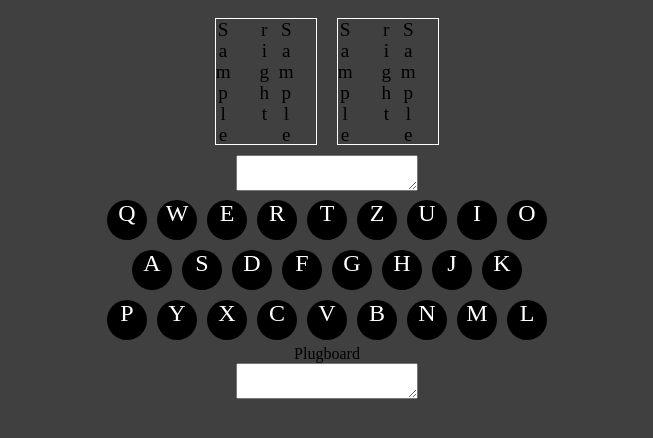
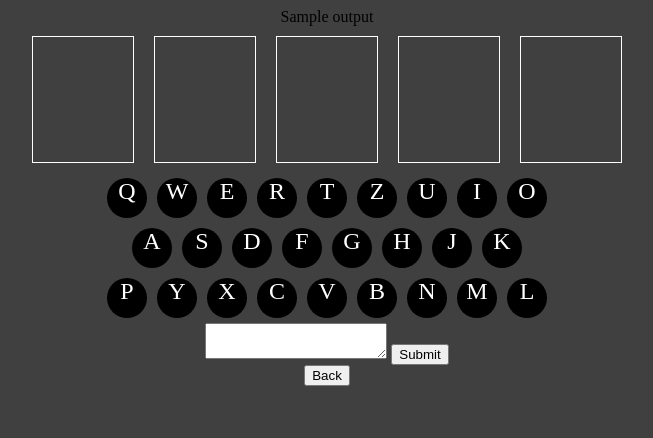
Before and after one commit to Sonsim/Enigma, a Flask app: template FlaskEnigma/Templates/index.html in a window 1280 px wide. Shown: the top 438 px of the page, without its empty margins (313-966 px from the left). Run offline with Flask 2, Linux system fonts and the light colour scheme; the template is opened without the code that fills it: most values are stand-ins (such as "Sample title", 1, 10 or a date in 2020).

Commit message:
Encryption of message works

```diff
--- a/Code/Code.py
+++ b/Code/Code.py
@@ -39,16 +39,16 @@
 
 #Keyboard and plugboard
 KB = Keyboard()
-PB = Plugboard([])
+PB = Plugboard(["BM"])
 
 #Defines enigma machine
-ENIGMA = Enigma(B, I, II, III, PB, KB)
+ENIGMA = Enigma(B, III, IV, V, PB, KB)
 
 # Set the ring
 ENIGMA.set_rings((1,1,1))
 
 #Set message key
-ENIGMA.set_key("CAT")
+ENIGMA.set_key("DOG")
 
 """
 # Enchiper message
--- a/FlaskEnigma/Classes/Rotor.py
+++ b/FlaskEnigma/Classes/Rotor.py
@@ -15,8 +15,8 @@
     def rotate(self, n=1, forward=True):
         for i in range(n):
             if forward:
-                self.left = self.left[1:] + self.left[self]
-                self.right = self.right[1:] + self.right[self]
+                self.left = self.left[1:] + self.left[0]
+                self.right = self.right[1:] + self.right[0]
             else:
                 self.left = self.left[25] + self.left[:25]
                 self.right = self.right[25] + self.right[:25]
--- a/FlaskEnigma/Templates/index.html
+++ b/FlaskEnigma/Templates/index.html
@@ -7,25 +7,44 @@
     <link rel="stylesheet" href="{{url_for('static', filename='css/styles.css')}}"/>
 </head>
 <body>
+<div id="output">
+	{% if output != "" %}
+	{{output}}
+	{% endif %}
+</div>
 <div class="allthings">
 	<div id="reflector" class="reflector">
 
-	<p>{{reflector.right}}</p>
-	<p>{{reflector.left}}</p>
+		<p>{{ENIGMA.re.left}}</p>
+		<p>{{ENIGMA.re.right}}</p>
+
+
 
 	</div>
 	<div id="rotors" class="rotors">
 
-	{% for rotor in rotors %}
 		<div class="rotor">
-		<p>{{rotor.right}}</p>
-		<p>{{rotor.left}}</p>
+			<p>{{ENIGMA.r1.right}}</p>
+			<p>{{ENIGMA.r1.left}}</p>
 		</div>
-	{% endfor %}
+		<div class="rotor">
+			<p>{{ENIGMA.r2.right}}</p>
+			<p>{{ENIGMA.r2.left}}</p>
+		</div>
+		<div class="rotor">
+			<p>{{ENIGMA.r3.right}}</p>
+			<p>{{ENIGMA.r3.left}}</p>
+		</div>
+	</div>
+	<div id="plugboard" class="Plugboard">
+		<div class="Plug">
+			<p>{{ENIGMA.pb.left}}</p>
+			<p>{{ENIGMA.pb.right}}</p>
+			</div>
+	</div>
 
 </div>
-</div>
-<div><textarea id="output"></textarea></div>
+
 <div class="Lampboard1">
 	<div class="LampButton">Q</div>
 	<div class="LampButton">W</div>
@@ -59,9 +78,17 @@
 	<div class="LampButton">M</div>
 	<div class="LampButton">L</div>
 </div>
-<div id="plugboard">Plugboard</div>
-<div id="input">
-	<textarea></textarea>
+<div>
+	<form action="/enchipher" method="post">
+		<textarea id="inputstring" name="inputstring"></textarea>
+		<button type="submit">Submit</button>
+	</form>
 </div>
+{% if output != "" %}
+<form action="/">
+	<button type="submit">Back</button>
+</form>
+{% endif %}
+
 </body>
 </html>
--- a/FlaskEnigma/app.py
+++ b/FlaskEnigma/app.py
@@ -4,7 +4,7 @@
 """
 
 from flask import Flask, render_template, request
-from Classes import Rotor, Reflector
+from Classes import Rotor, Reflector, Plugboard, Keyboard, EnigmaMachine
 app = Flask(__name__)
 
 # Make the WSGI interface available at the top level so wfastcgi can get it.
@@ -20,6 +20,11 @@
 B = Reflector.Reflector("YRUHQSLDPXNGOKMIEBFZCWVJAT")
 C = Reflector.Reflector("FVPJIAOYEDRZXWGCTKUQSBNMHL")
 
+#Keyboard
+KB = Keyboard.Keyboard()
+
+
+
 @app.route('/')
 def home():
     rotors = [I, II, III, IV, V]
@@ -27,6 +32,9 @@
     return render_template('start.html', rotors=rotors, reflectors=reflectors)
 @app.route('/enigma', methods=["POST"])
 def EnigmaApp():
+    global ENIGMA
+
+
     rotor1 = int(request.form.get('rotor1'))
     rotor2 = int(request.form.get('rotor2'))
     rotor3 = int(request.form.get('rotor3'))
@@ -43,7 +51,36 @@
     rotors.append(selected_rotor2)
     rotors.append(selected_rotor3)
 
-    return render_template('index.html', rotors=rotors, reflector=selected_reflector)
+    letter1 = request.form.get('letter1')
+    letter2 = request.form.get('letter2')
+
+    PB = Plugboard.Plugboard([letter1.upper()+ letter2.upper()])
+
+    key1 = request.form.get('keyletter1')
+    key2 = request.form.get('keyletter2')
+    key3 = request.form.get('keyletter3')
+
+    ring1 = int(request.form.get('ring1'))
+    ring2 = int(request.form.get('ring2'))
+    ring3 = int(request.form.get('ring3'))
+
+    ENIGMA = EnigmaMachine.EnigmaMachine(selected_reflector, selected_rotor1, selected_rotor2, selected_rotor3, PB, KB)
+
+
+    ENIGMA.set_key(key1+key2+key3)
+    ENIGMA.set_rings((ring1, ring2, ring3))
+
+    return render_template('index.html', ENIGMA=ENIGMA)
+
+@app.route('/enchipher', methods=["POST"])
+def Convert():
+    inputstring = request.form.get('inputstring')
+    _Outputstring = ""
+    for letter in inputstring.upper():
+        cipher = ENIGMA.encipher(letter)
+        _Outputstring = _Outputstring + cipher
+    return render_template('index.html', ENIGMA=ENIGMA, output = _Outputstring)
+
 
 
 
--- a/FlaskEnigma/static/css/styles.css
+++ b/FlaskEnigma/static/css/styles.css
@@ -68,3 +68,17 @@
     width: 100px;
     overflow: hidden
 }
+.Plugboard {
+    display: flex;
+    flex-direction: row;
+}
+.Plug {
+    border: solid 1px white;
+    margin: 10px;
+    height: 125px;
+    width: 100px;
+    overflow: hidden;
+    font-size: larger;
+    writing-mode: vertical-rl;
+    text-orientation: upright;
+}
```
Also changed, not shown: FlaskEnigma/Classes/EnigmaMachine.py (renamed from FlaskEnigma/Classes/Enigma.py, +11 -20 lines), FlaskEnigma/Templates/start.html (+20 -4 lines), 1 other file. Lines whose indentation alone changed are shown as unchanged.
